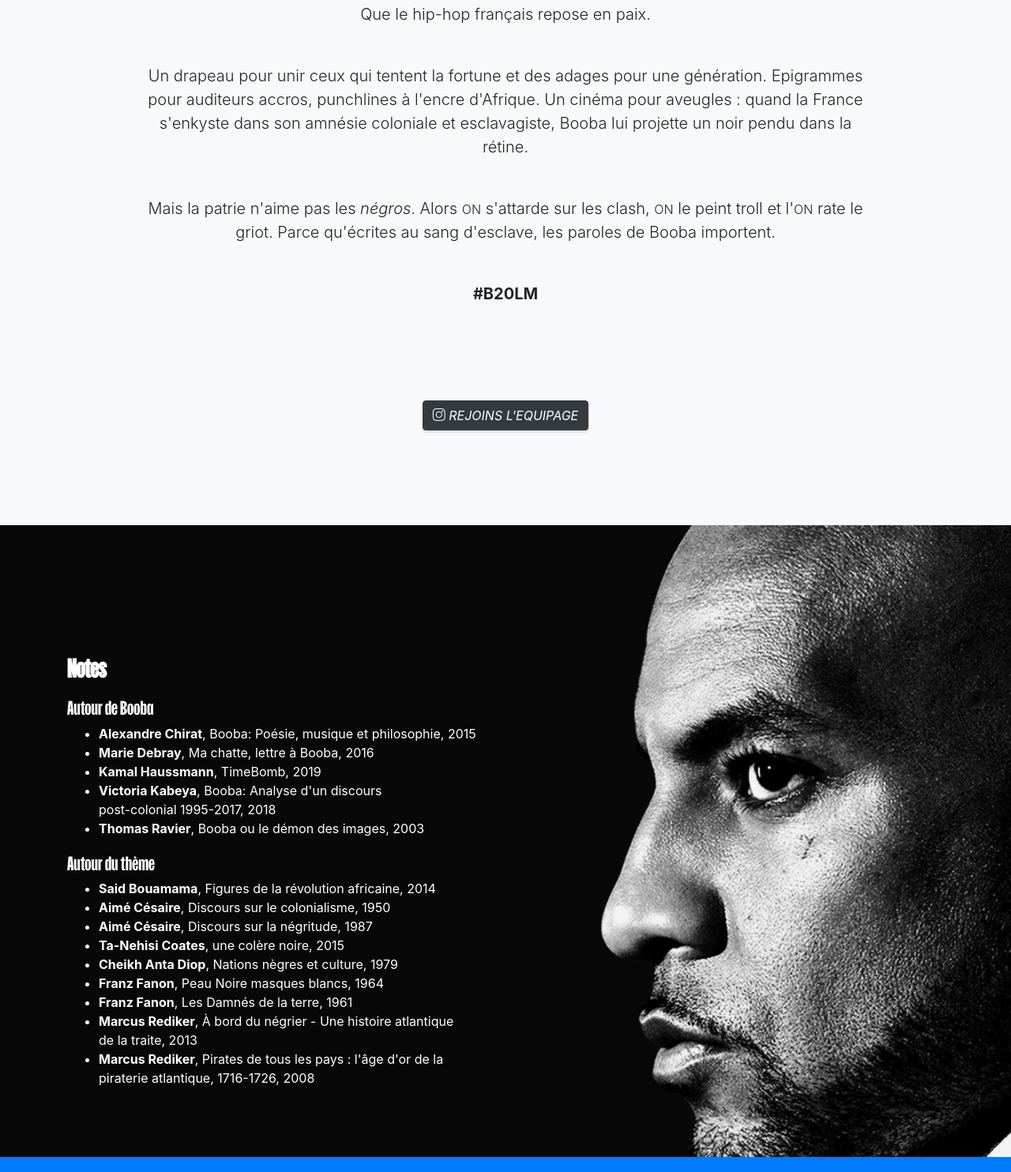
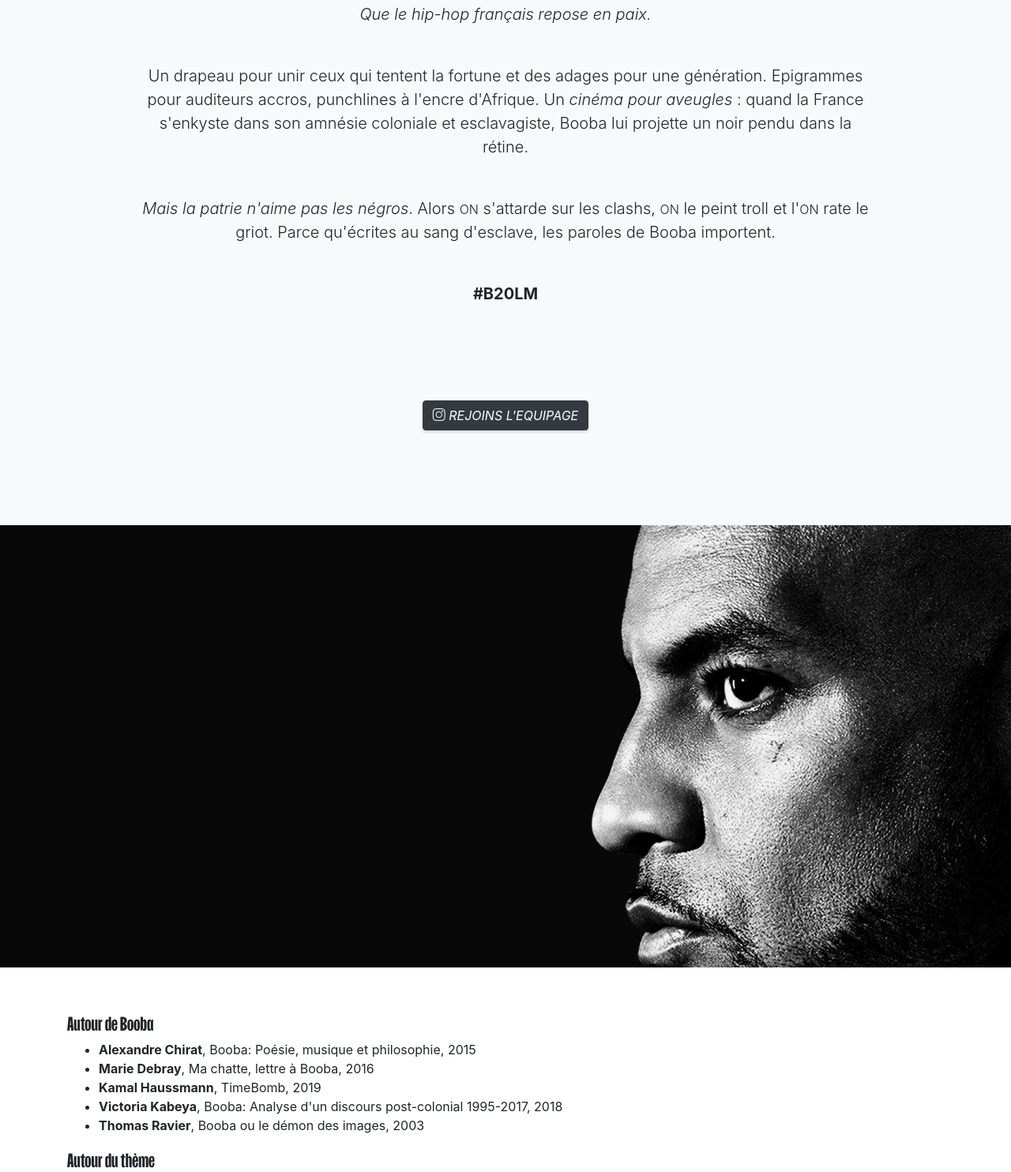
Before and after one commit to Lu7sodaa/booba, a website with bundled scripts: page index.html in a window 1280 px wide. Shown: the part 1203-2687 px from the top of the page at 79% size. Built offline with nearby package versions, Linux system fonts and the light colour scheme; files whose address does not match are found by name.

Commit message:
responsiveness

```diff
--- a/css/stylish-portfolio.css
+++ b/css/stylish-portfolio.css
@@ -234,7 +234,12 @@ h6 {
   box-shadow: 0 3px 3px 0 rgba(0, 0, 0, 0.1);
 }
 
-.callout {
+.tof {
+  min-height: 70vh;
+  position: relative;
+  display: table;
+  width: 100%;
+  height: auto;
   padding: 10rem 0;
   background-image: url("../img/boo.jpg");
   background-position: center center;
--- a/index.html
+++ b/index.html
@@ -72,10 +72,10 @@
           <h2>Booba, une oeuvre politique</h2>
           <br>
           <p class="lead mb-5">Il ne s'agit plus seulement de sons mais de mantras, de fulgurances, de révélations. Les lettrés ont finis par reconnaitre la plume, trop peu s'attardent encore sur la bile : décoloniale.</p>
-           <p class="lead mb-5">Depuis 1994 une constante : le drapeau noir. Celui des pirates certes, celui des <i>nègres</i> aussi. Celui qui effraye les bourgeois et fume la chronique à base de mots et de pensées.</p>
-           <p class="lead mb-5">Que le hip-hop français repose en paix.</p>
-           <p class="lead mb-5">Un drapeau pour unir ceux qui tentent la fortune et des adages pour une génération. Epigrammes pour auditeurs accros, punchlines à l'encre d'Afrique. Un cinéma pour aveugles : quand la France s'enkyste dans son amnésie coloniale et esclavagiste, Booba lui projette un noir pendu dans la rétine. </p>
-           <p class="lead mb-5">Mais la patrie n'aime pas les <i>négros</i>. Alors <span class="min">ON</span> s'attarde sur les clash, <span class="min">ON</span> le peint troll et l'<span class="min">ON</span> rate le griot. Parce qu'écrites au sang d'esclave, les paroles de Booba importent.</p>
+           <p class="lead mb-5">Depuis 1994 une constante : le drapeau noir. Celui des pirates certes, celui des <i>nègres</i> aussi. Celui qui effraye les bourgeois et <i>fume la chronique</i> à base de mots et de pensées.</p>
+           <p class="lead mb-5"><i>Que le hip-hop français repose en paix.</i></p>
+           <p class="lead mb-5">Un drapeau pour unir ceux qui tentent la fortune et des adages pour une génération. Epigrammes pour auditeurs accros, punchlines à l'encre d'Afrique. Un <i>cinéma pour aveugles</i> : quand la France s'enkyste dans son amnésie coloniale et esclavagiste, Booba lui projette un noir pendu dans la rétine. </p>
+           <p class="lead mb-5"><i>Mais la patrie n'aime pas les négros</i>. Alors <span class="min">ON</span> s'attarde sur les clashs, <span class="min">ON</span> le peint troll et l'<span class="min">ON</span> rate le griot. Parce qu'écrites au sang d'esclave, les paroles de Booba importent.</p>
            <p class="lead mb-5"><span class="bold">#B20LM</span></p>
            <br><br><br>
             <a class="btn btn-dark btn-xl js-scroll-trigger" href="https://www.instagram.com/boobalyricsmatter/" target="_blank"><i class=icon-social-instagram></i> REJOINS L'EQUIPAGE</a>
@@ -83,11 +83,11 @@
       </div>
     </div>
   </section>
+  <section class="tof">
+  </section>
   <!-- Callout -->
   <section class="callout" id="biblio">
-   <!--  <div class="container text-center">
-      <h2 class="mx-auto mb-5">Bibliographie et aller plus loin sur ces sujets</h2>
-    </div> -->
+   <!--   -->
     <div class="container text-left">
       <h3>Notes</h3>
       <p>
@@ -103,7 +103,7 @@
             <span class="bold">Kamal Haussmann</span>, TimeBomb, 2019
           </li>
           <li>
-            <span class="bold">Victoria Kabeya</span>, Booba: Analyse d'un discours <br>post-colonial 1995-2017, 2018
+            <span class="bold">Victoria Kabeya</span>, Booba: Analyse d'un discours post-colonial 1995-2017, 2018
           </li>
           <li>
             <span class="bold">Thomas Ravier</span>, Booba ou le démon des images, 2003
@@ -134,11 +134,12 @@
             <span class="bold">Franz Fanon</span>, Les Damnés de la terre, 1961
           </li>
           <li>
-            <span class="bold">Marcus Rediker</span>, À bord du négrier - Une histoire atlantique <br> de la traite, 2013
+            <span class="bold">Marcus Rediker</span>, À bord du négrier - Une histoire atlantique  de la traite, 2013
           </li>
           <li>
-            <span class="bold">Marcus Rediker</span>, Pirates de tous les pays : l'âge d'or de la <br>piraterie atlantique, 1716-1726, 2008
+            <span class="bold">Marcus Rediker</span>, Pirates de tous les pays : l'âge d'or de la piraterie atlantique, 1716-1726, 2008
           </li>
+          <br><br>
         </ul>
       </p>
     </div>
```
